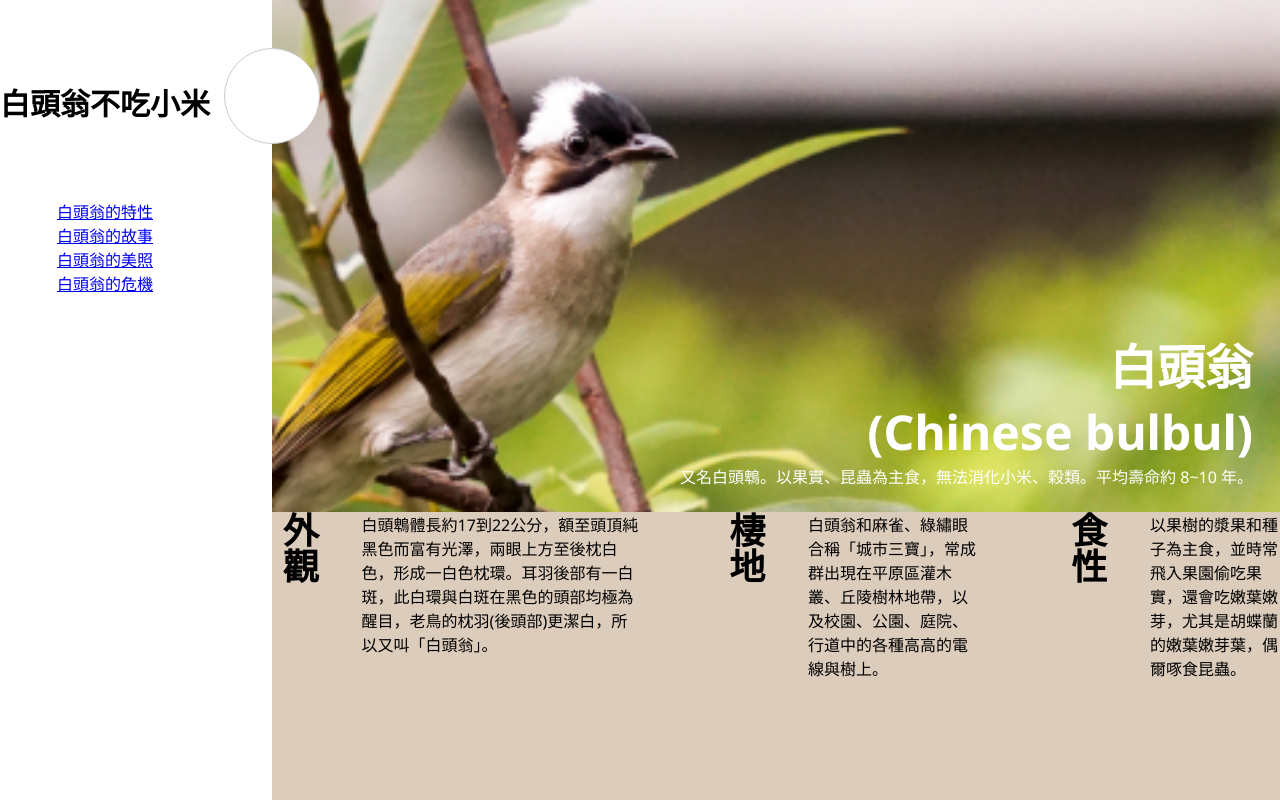
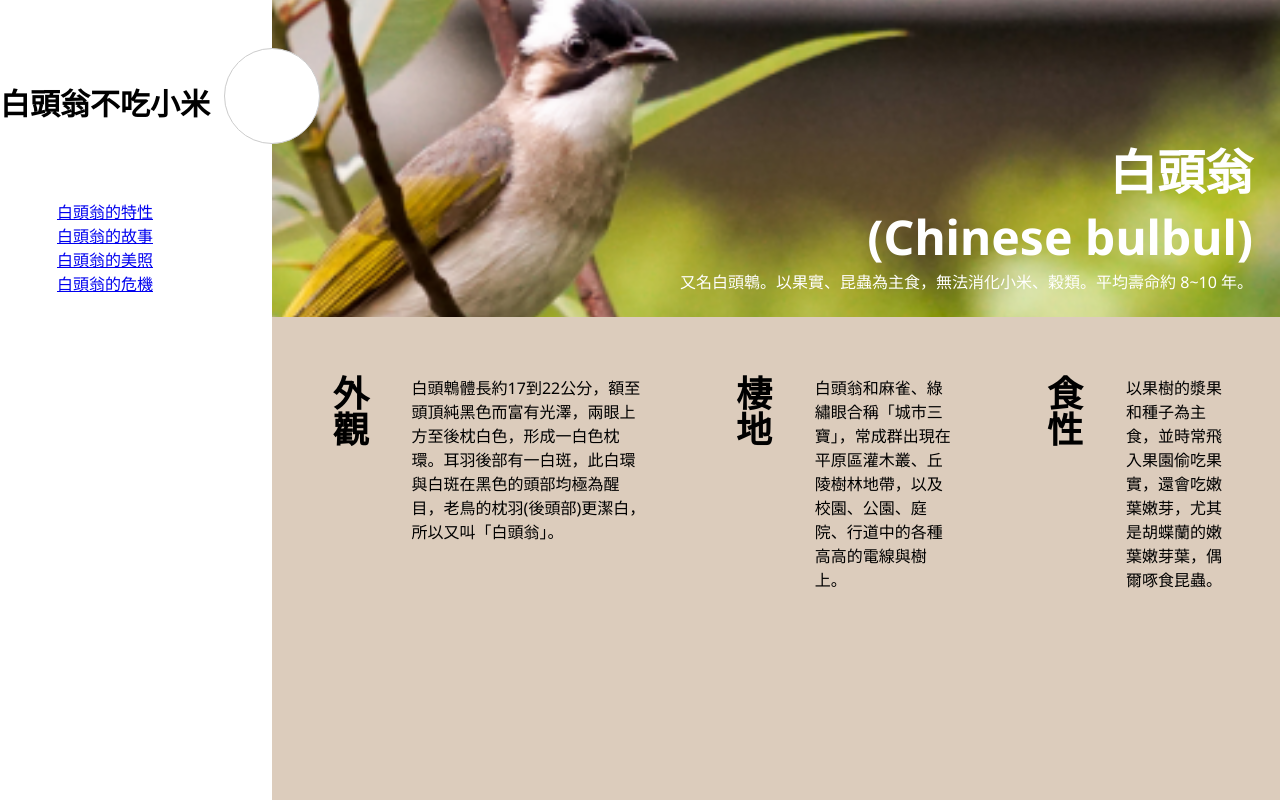
Before and after one commit to Sailwayfun/trident-interview, a Vue app: page / in a window 1280 px wide. Shown: the top 800 px of the page. Built offline with nearby package versions, Linux system fonts and the light colour scheme.

Commit message:
wip08111018

```diff
--- a/src/App.vue
+++ b/src/App.vue
@@ -26,12 +26,10 @@ getBirdTraits()
 <template>
   <div class="main-container">
     <header :class="{ expand: isHeaderExpanded }">
-      <div class="wrapper">
-        <HeaderContent
-          :isOpen="isHeaderExpanded"
-          @toggle:header="isHeaderExpanded = !isHeaderExpanded"
-        />
-      </div>
+      <HeaderContent
+        :isOpen="isHeaderExpanded"
+        @toggle:header="isHeaderExpanded = !isHeaderExpanded"
+      />
     </header>
     <main class="wrapper">
       <aside class="side-bar">
@@ -96,11 +94,13 @@ header {
 .hero-image {
   display: block;
   width: 100%;
-  height: 311.4px;
+  height: 100%;
   object-fit: cover;
 }
 .hero-section {
   position: relative;
+  max-height: 311.4px;
+  overflow: hidden;
   width: 100%;
   color: #fff;
   flex: 1;
@@ -122,6 +122,9 @@ header {
   display: flex;
   flex-direction: column;
   gap: 50.5px;
+  padding-top: 51px;
+  padding-inline: 36px;
+  padding-bottom: 71px;
 }
 .right-section {
   min-height: calc(100dvh - var(--header-height));
@@ -149,15 +152,17 @@ header {
     font-size: 30px;
   }
   .trait-wrapper {
-    flex: 1;
+    flex-grow: 1;
     flex-direction: row;
     gap: 79px;
+    padding-inline: 50px;
+    padding-top: 58px;
+    padding-bottom: 84px;
   }
   .right-section {
     min-height: 100dvh;
   }
-  .hero-image {
-    height: 64vh;
+  .hero-section {
     max-height: 634px;
   }
 }
--- a/src/components/BirdTrait.vue
+++ b/src/components/BirdTrait.vue
@@ -26,5 +26,12 @@ const props = defineProps({
 }
 
 @media only screen and (min-width: 768px) {
+  .trait-section {
+    min-height: 0px;
+    max-height: 225px;
+  }
+  .trait-content {
+    max-height: 200px;
+  }
 }
 </style>
--- a/src/components/HeaderContent.vue
+++ b/src/components/HeaderContent.vue
@@ -34,6 +34,7 @@ const toggleHeaderNav = () => emit('toggle:header')
 .header-content {
   display: flex;
   justify-content: space-between;
+  align-items: center;
   width: 100%;
 }
 .heading {
@@ -67,6 +68,9 @@ const toggleHeaderNav = () => emit('toggle:header')
   border: 1px solid #ccc;
 }
 @media only screen and (min-width: 768px) {
+  .header-content {
+    align-items: flex-start;
+  }
   .main-nav-heading {
     gap: 75px;
   }
```
